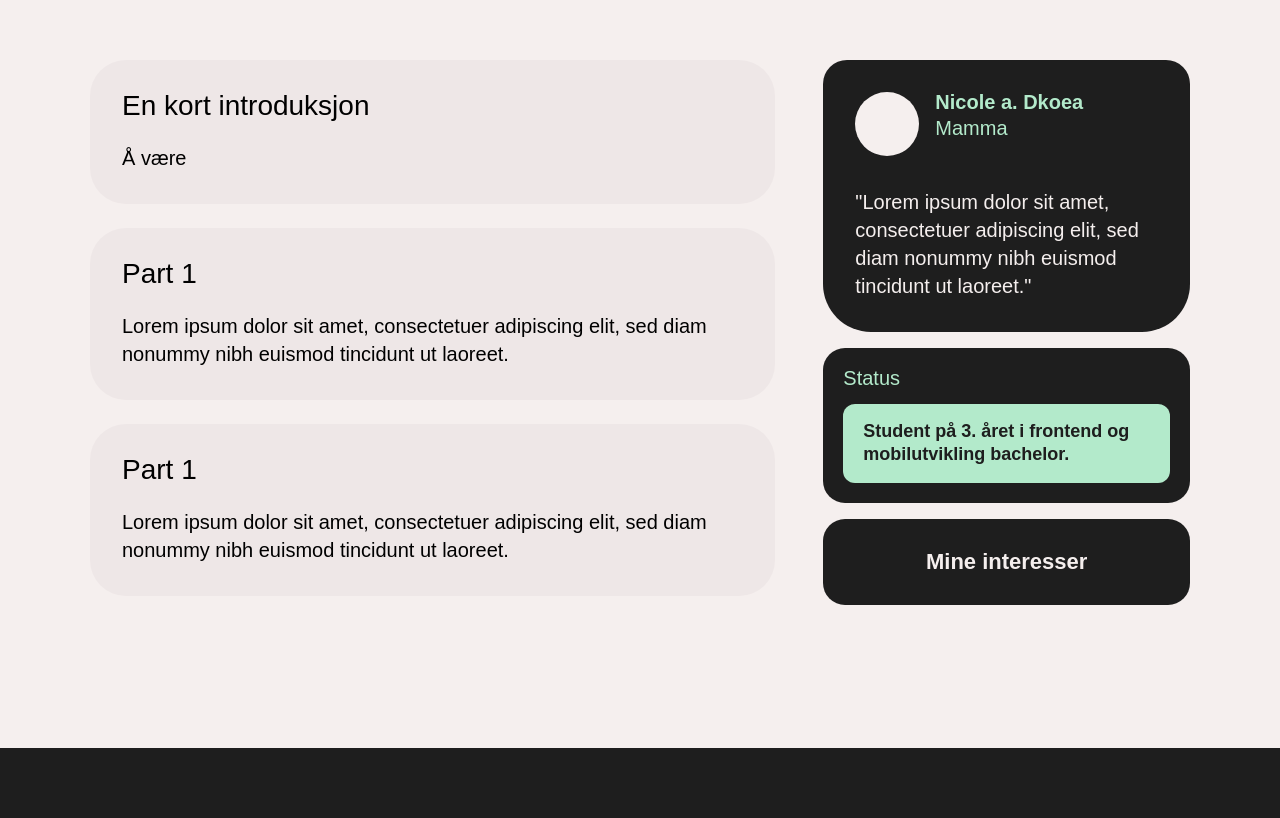
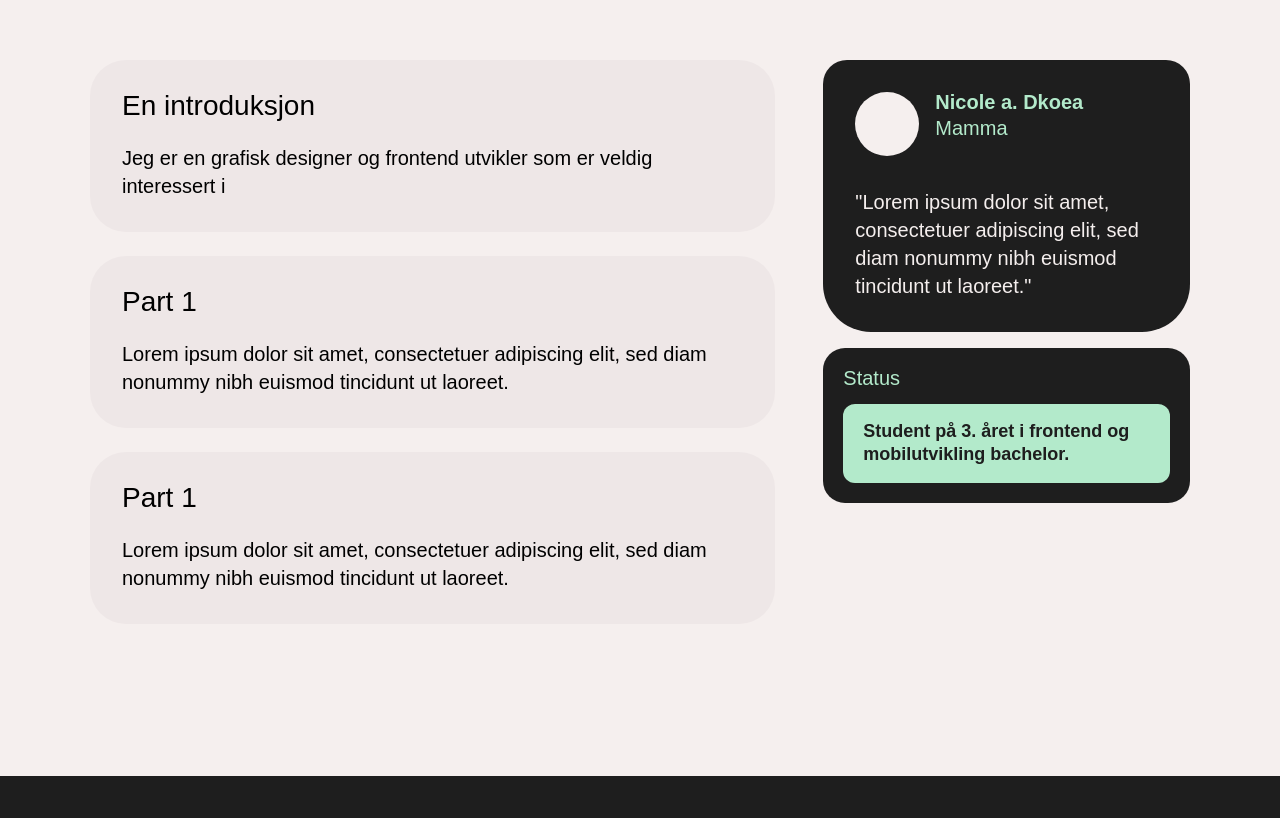
Before and after one commit to theTurtl/aaspevik-webspace, a Gatsby site: page /AboutMe in a window 1280 px wide. Shown: the part 866-1684 px from the top of the page. Built offline with nearby package versions, Linux system fonts and the light colour scheme; Gatsby itself is replaced by a stand-in of ours.

Commit message:
Commented out interests div in AboutMe.js

```diff
--- a/src/pages/AboutMe.js
+++ b/src/pages/AboutMe.js
@@ -85,8 +85,10 @@ const AboutMe = () => {
         <div className="whoAmIDivider">
           <div className="whoAmILeft">
             <div className="partOne">
-              <h6>En kort introduksjon</h6>
-              <p>Å være</p>
+              <h6>En introduksjon</h6>
+              <p>Jeg er en grafisk designer og frontend utvikler som er veldig interessert i
+
+              </p>
             </div>
             <div className="partTwo">
               <h6>Part 1</h6>
@@ -120,11 +122,11 @@ const AboutMe = () => {
                 <p>Student på 3. året i frontend og mobilutvikling bachelor.</p>
               </div>
             </div>
-            <div className="myInterestSection">
+            {/*<div className="myInterestSection">
               <p>Mine interesser</p>
               <div className="pointsField">
               </div>
-            </div>
+  </div>*/}
           </div>
         </div>
       </div>
```
